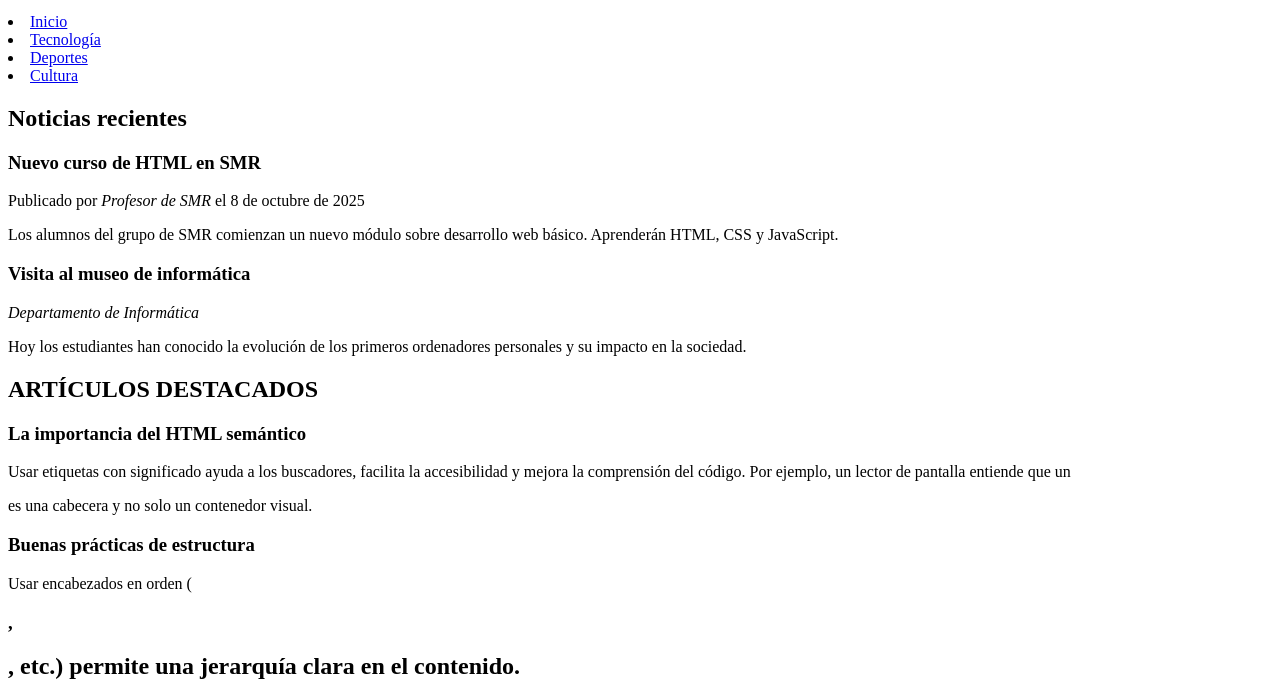
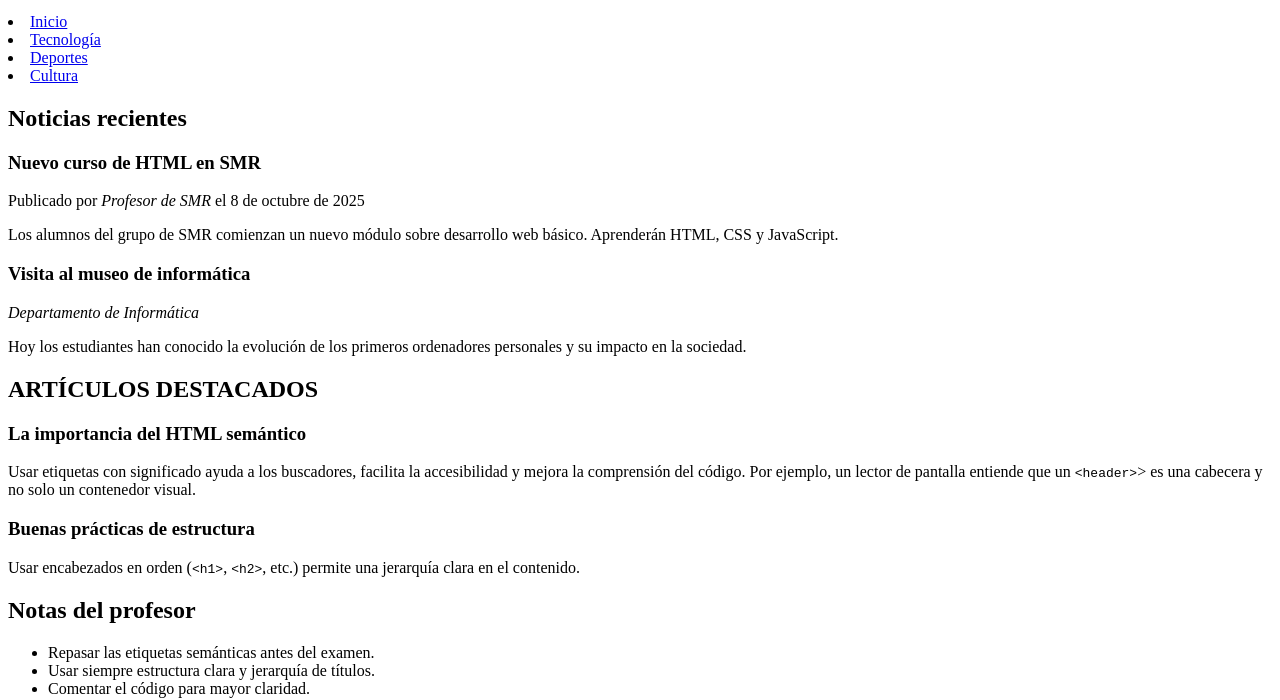
Before and after one commit to PabloMorisco/2smr-web, a plain HTML site: page actividad5/noticias_semantico.html in a window 1280 px wide. Shown: the part 101-801 px from the top of the page. Drawn offline with Linux system fonts and the light colour scheme.

Commit message:
ejercicio5

```diff
--- a/actividad5/noticias_semantico.html
+++ b/actividad5/noticias_semantico.html
@@ -43,12 +43,11 @@
                     <h3>La importancia del HTML semántico</h3>
                     <p>Usar etiquetas con significado ayuda a los buscadores, facilita la accesibilidad y mejora la
                         comprensión del código. Por ejemplo, un lector de pantalla entiende que un
-                    <header> es una cabecera y no solo un contenedor visual.</p>
+                    <code>&lt;header&gt;</code>> es una cabecera y no solo un contenedor visual.</p>
                 </article>
                 <article>
                     <h3>Buenas prácticas de estructura</h3>
-                    <p>Usar encabezados en orden (
-                    <h1>, <h2>, etc.) permite una jerarquía clara en el contenido.</p>
+                    <p>Usar encabezados en orden (<code>&lt;h1&gt;</code>, <code>&lt;h2&gt;</code>, etc.) permite una jerarquía clara en el contenido.</p>
                 </article>
             </section>
 
```
